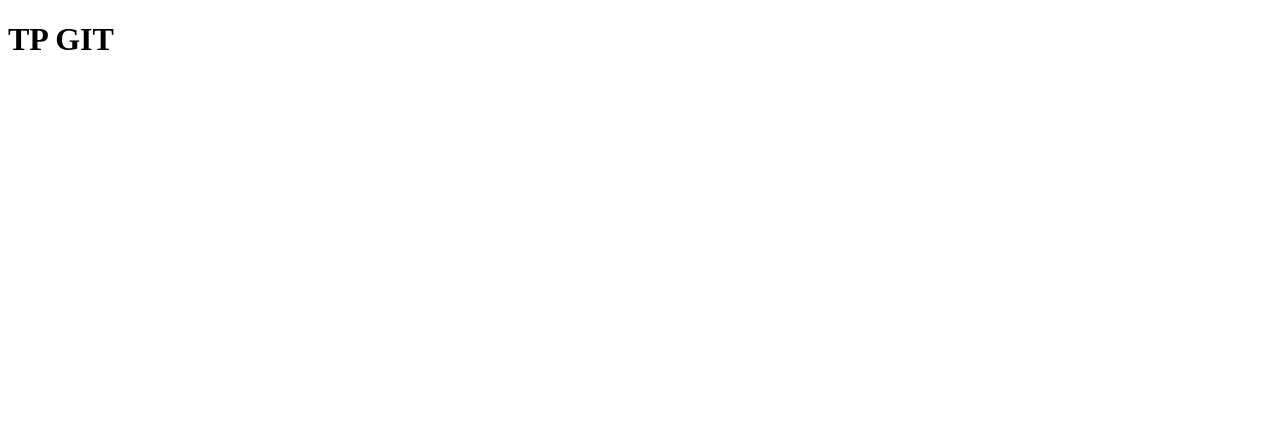
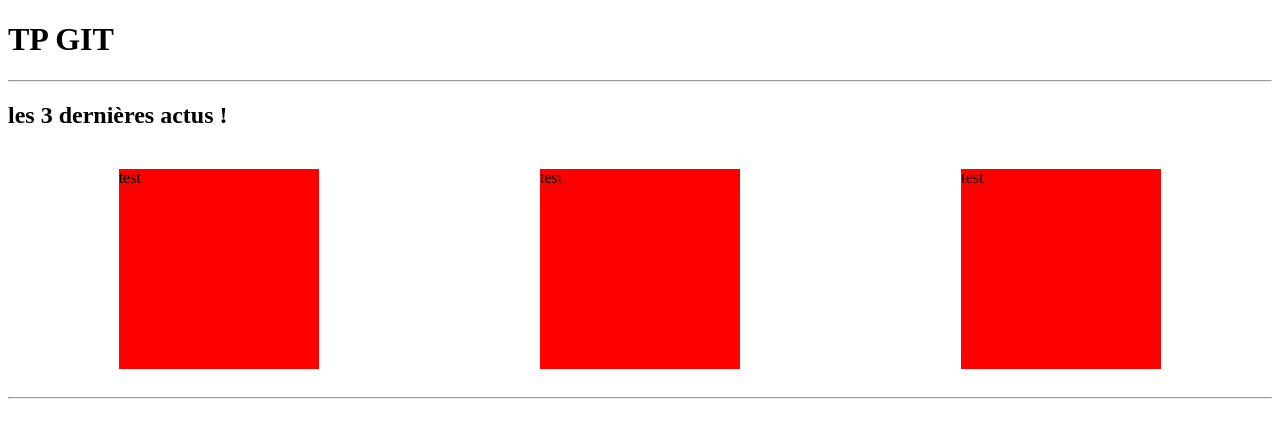
Before and after one commit to OussamaFatnassi/TPGITMDSv2, a plain HTML site: page index.html in a window 1280 px wide. Drawn offline with Linux system fonts and the light colour scheme.

Commit message:
ajout de l'actualité

```diff
--- a/index.html
+++ b/index.html
@@ -8,5 +8,27 @@
 </head>
 <body>
     <h1>TP GIT</h1>
+    <section>
+        <hr>
+        <h2>les 3 dernières actus !</h2>
+        <div class="cont">
+            <div class="actu">test</div>
+            <div class="actu">test</div>
+            <div class="actu">test</div>
+        </div>
+        <hr>
+    </section>
 </body>
+<style>
+    .actu{
+        background-color:red;
+        width:200px;
+        height:200px;
+        margin : 20px;
+    }
+    .cont{
+        display:flex;
+        justify-content:space-around;
+    }
+</style>
 </html>
```
